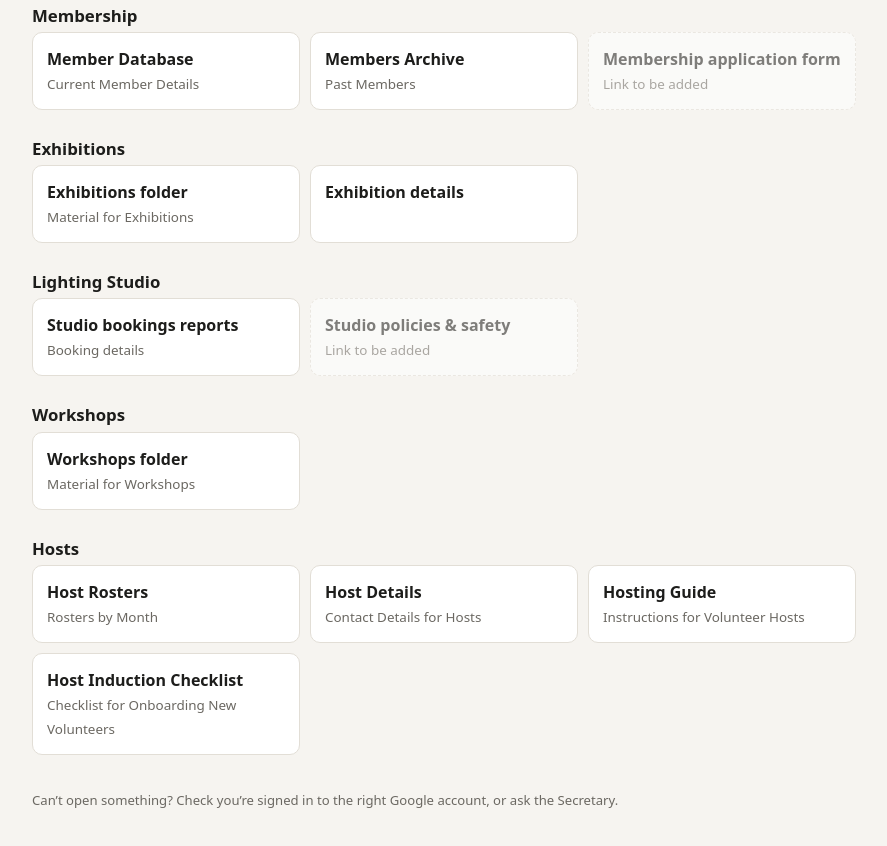
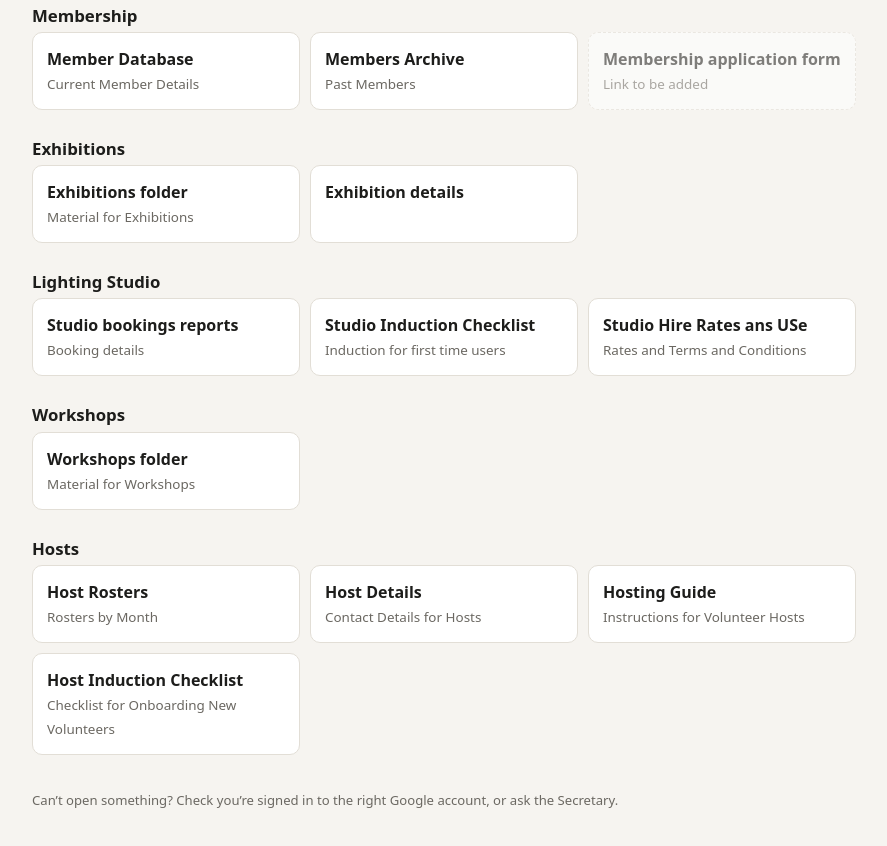
Before and after one commit to theshutterroom/TSRC, a plain HTML site: page index.html in a window 1280 px wide. Shown: the part 800-1646 px from the top of the page, without its empty margins (196-1083 px from the left). Drawn offline with Linux system fonts and the light colour scheme.

Commit message:
Add studio induction checklist and hire rates document
Added new documents related to studio induction and hire rates.

```diff
--- a/index.html
+++ b/index.html
@@ -71,7 +71,8 @@ const SECTIONS = [
 
   {title:"Lighting Studio", desc:"", docs:[
   {name:"Studio bookings reports", note:"Booking details", url:"https://docs.google.com/spreadsheets/d/1Nv_egwlQqbt6hpT3jy16AILExbAgwpr-ICiLgc6Y8yM/edit?gid=1786941924#gid=1786941924"},
-  {name:"Studio policies & safety", note:"", url:""}]},
+  {name:"Studio Induction Checklist", note:"Induction for first time users", url:"https://docs.google.com/document/d/1RUNG5l93e17FSHyZZ-GGQjZ9xUoEpXaz/edit"},
+  {name:"Studio Hire Rates ans USe", note:"Rates and Terms and Conditions", url:"https://docs.google.com/document/d/1RHmdXujaI0ZGpff0p1-zOZOC-Xnfnq5rB87EL_G_q6c/edit?tab=t.0"}]},
 
   {title:"Workshops", desc:"", docs:[
   {name:"Workshops folder", note:"Material for Workshops", url:"https://drive.google.com/drive/folders/12WkNu0haVZTjyGJLFXjI9gfMYcQndvz2?usp=drive_link"}]},
```
